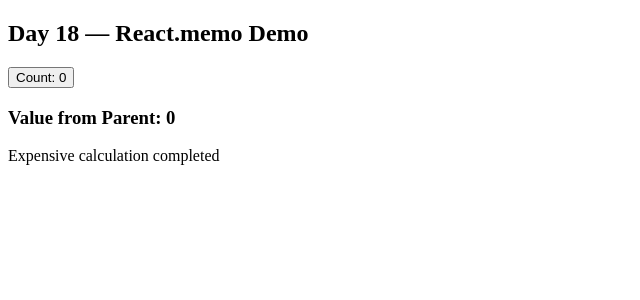
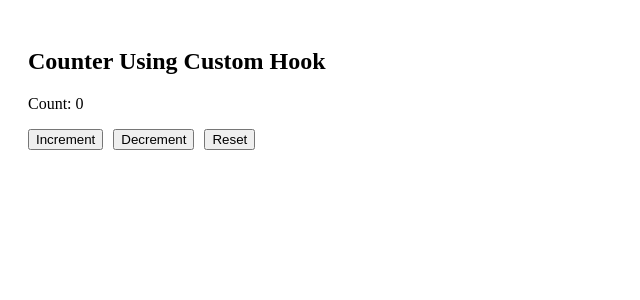
Before and after one commit to lokeshkumar72/react-practice-lab, a React (Vite) app: page / in a window 1280 px wide. Shown: the top 300 px of the page, without its empty margins (0-640 px from the left). Built offline with nearby package versions, Linux system fonts and the light colour scheme.

Commit message:
Day 19: Organized custom hooks into separate folder

```diff
--- a/src/App.jsx
+++ b/src/App.jsx
@@ -1,12 +1,11 @@
-import Parent from "./day18-react-memo/Parent";
-import ExpensiveComponent from "./day18-react-memo/ExpensiveComponent";
+import Counter from "./components/Counter";
 
-export default function App() {
+function App() {
   return (
-    <>
-      <h2>Day 18 — React.memo Demo</h2>
-      <Parent />
-      <ExpensiveComponent />
-    </>
+    <div>
+      <Counter />
+    </div>
   );
 }
+
+export default App;
--- /dev/null
+++ b/src/components/Counter.jsx
@@ -0,0 +1,24 @@
+import useCounter from "../hooks/day-19-custom-hooks/useCounter";
+
+function Counter() {
+  // using custom hook
+  const { count, increment, decrement, reset } = useCounter(0);
+
+  return (
+    <div style={{ padding: "20px" }}>
+      <h2>Counter Using Custom Hook</h2>
+
+      <p>Count: {count}</p>
+
+      <button onClick={increment}>Increment</button>
+      <button onClick={decrement} style={{ marginLeft: "10px" }}>
+        Decrement
+      </button>
+      <button onClick={reset} style={{ marginLeft: "10px" }}>
+        Reset
+      </button>
+    </div>
+  );
+}
+
+export default Counter;
```
Also changed, not shown: src/components/Users.jsx (+17 -17 lines), src/hooks/custom-hooks/README.md (deleted), src/hooks/day-19-custom-hooks/README.md (added), src/hooks/day-19-custom-hooks/useCounter.js (renamed from src/hooks/custom-hooks/useCounter.js), src/hooks/day-19-custom-hooks/useFetch.js (renamed from src/hooks/custom-hooks/useFetch.js).
